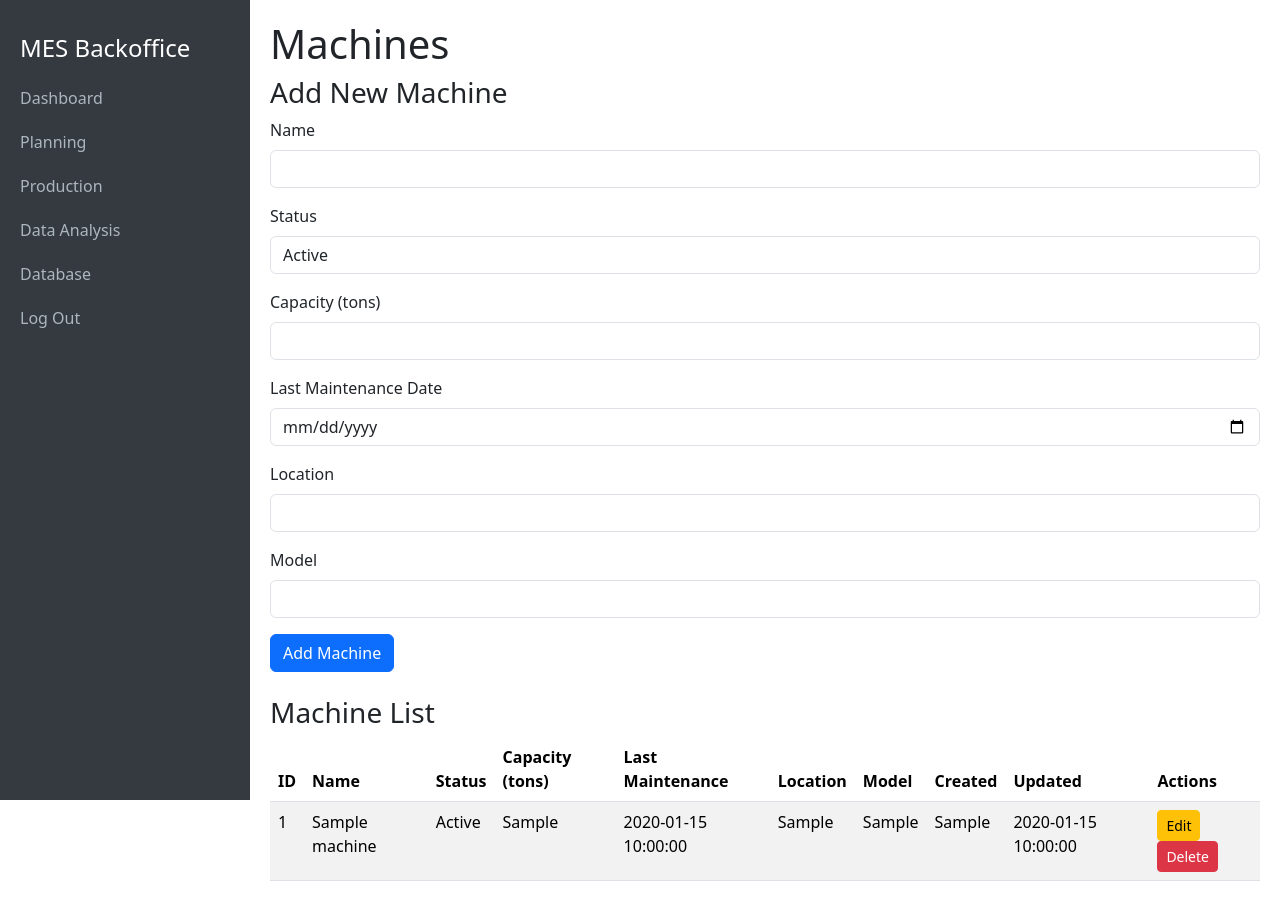
After one commit to tadrian0/mes, a PHP site: page /mes/pages/database/machines.php in a window 1280 px wide. The commit adds this page. Run offline with PHP 8.4, Linux system fonts and the light colour scheme; the visitor is signed in with stand-in values (Sample User, id 1); tables that the repository leaves empty or names only in its code hold one stand-in row (values such as "Sample post").

Commit message:
Project structure changes & Implemented machines CRUD

```diff
--- a/includes/Config.php
+++ b/includes/Config.php
@@ -1,5 +1,5 @@
 <?php
 $siteBaseUrl = "http://localhost/mes/";
-
+define('INCLUDE_PATH', $_SERVER['DOCUMENT_ROOT'] . '/mes/includes/');
 
 ?>
--- /dev/null
+++ b/includes/MachineManager.php
@@ -0,0 +1,110 @@
+<?php
+class MachineManager
+{
+    private $pdo;
+
+    public function __construct(PDO $pdo)
+    {
+        $this->pdo = $pdo;
+    }
+
+    public function createMachine(string $name, string $status = 'Active', float $capacity = 0.0, ?string $lastMaintenanceDate = null, string $location = '', string $model = ''): bool
+    {
+        if (empty($name) || empty($location) || empty($model) || $capacity <= 0) {
+            return false;
+        }
+        try {
+            $stmt = $this->pdo->prepare('
+                INSERT INTO machines (Name, Status, Capacity, LastMaintenanceDate, Location, Model)
+                VALUES (?, ?, ?, ?, ?, ?)
+            ');
+            return $stmt->execute([$name, $status, $capacity, $lastMaintenanceDate, $location, $model]);
+        } catch (PDOException $e) {
+            return false;
+        }
+    }
+
+    public function getMachineById(int $machineId): ?array
+    {
+        try {
+            $stmt = $this->pdo->prepare('
+                SELECT MachineID, Name, Status, Capacity, LastMaintenanceDate, Location, Model, CreatedAt, UpdatedAt
+                FROM machines
+                WHERE MachineID = ?
+            ');
+            $stmt->execute([$machineId]);
+            return $stmt->fetch(PDO::FETCH_ASSOC) ?: null;
+        } catch (PDOException $e) {
+            return null;
+        }
+    }
+
+    public function updateMachine(int $machineId, ?string $name = null, ?string $status = null, ?float $capacity = null, ?string $lastMaintenanceDate = null, ?string $location = null, ?string $model = null): bool
+    {
+        $updates = [];
+        $params = [];
+        if ($name !== null && $name !== '') {
+            $updates[] = 'Name = ?';
+            $params[] = $name;
+        }
+        if ($status !== null && $status !== '') {
+            $updates[] = 'Status = ?';
+            $params[] = $status;
+        }
+        if ($capacity !== null && $capacity > 0) {
+            $updates[] = 'Capacity = ?';
+            $params[] = $capacity;
+        }
+        if ($lastMaintenanceDate !== null) {
+            $updates[] = 'LastMaintenanceDate = ?';
+            $params[] = $lastMaintenanceDate;
+        }
+        if ($location !== null && $location !== '') {
+            $updates[] = 'Location = ?';
+            $params[] = $location;
+        }
+        if ($model !== null && $model !== '') {
+            $updates[] = 'Model = ?';
+            $params[] = $model;
+        }
+        if (empty($updates)) {
+            return false;
+        }
+        $params[] = $machineId;
+        try {
+            $stmt = $this->pdo->prepare('
+                UPDATE machines
+                SET ' . implode(', ', $updates) . '
+                WHERE MachineID = ?
+            ');
+            return $stmt->execute($params);
+        } catch (PDOException $e) {
+            return false;
+        }
+    }
+
+    public function deleteMachine(int $machineId): bool
+    {
+        try {
+            $stmt = $this->pdo->prepare('DELETE FROM machines WHERE MachineID = ?');
+            return $stmt->execute([$machineId]);
+        } catch (PDOException $e) {
+            return false;
+        }
+    }
+
+    public function listMachines(): array
+    {
+        try {
+            $stmt = $this->pdo->query('
+                SELECT MachineID, Name, Status, Capacity, LastMaintenanceDate, Location, Model, CreatedAt, UpdatedAt
+                FROM machines
+                ORDER BY Name ASC
+            ');
+            return $stmt->fetchAll(PDO::FETCH_ASSOC);
+        } catch (PDOException $e) {
+            return [];
+        }
+    }
+}
+?>
--- a/includes/Sidebar.php
+++ b/includes/Sidebar.php
@@ -13,17 +13,29 @@ function sidebarLink($href, $text, $currentPage)
     <nav class="nav flex-column">
         <?php echo sidebarLink('dashboard', 'Dashboard', $currentPage); ?>
         <?php echo sidebarLink('planning', 'Planning', $currentPage); ?>
-        <?php echo sidebarLink('production', 'Production', $currentPage); ?>
+        <a class="nav-link" data-bs-toggle="collapse" href="#productionMenu" role="button" aria-expanded="false"
+            aria-controls="productionMenu">
+            Production
+        </a>
+        <div class="collapse" id="productionMenu">
+            <?php echo sidebarLink('pages/production/operator-logs', 'Operator Logs', $currentPage); ?>
+            <?php echo sidebarLink('pages/production/production-logs', 'Production Logs', $currentPage); ?>
+            <?php echo sidebarLink('pages/production/machine-stops', 'Machine Stops', $currentPage); ?>
+            <?php echo sidebarLink('pages/production/raw-materials', 'Raw Materials', $currentPage); ?>
+            <?php echo sidebarLink('pages/production/rejects', 'Rejects', $currentPage); ?>
+            <?php echo sidebarLink('pages/production/batches', 'Batches', $currentPage); ?>
+            <?php echo sidebarLink('pages/production/adjustments', 'Adjustments', $currentPage); ?>
+        </div>
         <?php echo sidebarLink('data-analysis', 'Data Analysis', $currentPage); ?>
         <a class="nav-link" data-bs-toggle="collapse" href="#databaseMenu" role="button" aria-expanded="false"
             aria-controls="databaseMenu">
             Database
         </a>
         <div class="collapse" id="databaseMenu">
-            <?php echo sidebarLink('users', 'Users', $currentPage); ?>
-            <?php echo sidebarLink('articles', 'Articles', $currentPage); ?>
-            <?php echo sidebarLink('cycles', 'Cycles', $currentPage); ?>
-            <?php echo sidebarLink('machines', 'Machines', $currentPage); ?>
+            <?php echo sidebarLink('pages/database/users', 'Users', $currentPage); ?>
+            <?php echo sidebarLink('pages/database/articles', 'Articles', $currentPage); ?>
+            <?php echo sidebarLink('pages/database/cycles', 'Cycles', $currentPage); ?>
+            <?php echo sidebarLink('pages/database/machines', 'Machines', $currentPage); ?>
         </div>
         <?php echo sidebarLink('logout', 'Log Out', $currentPage); ?>
     </nav>
--- /dev/null
+++ b/pages/database/machines.php
@@ -0,0 +1,231 @@
+<?php
+require_once $_SERVER['DOCUMENT_ROOT'] . '/mes/includes/Config.php';
+require_once INCLUDE_PATH . 'IsAdmin.php';
+require_once INCLUDE_PATH . 'Database.php';
+require_once INCLUDE_PATH . 'MachineManager.php';
+
+$isAdmin = isAdmin();
+
+$machineManager = new MachineManager($pdo);
+
+$message = '';
+if ($isAdmin && $_SERVER['REQUEST_METHOD'] === 'POST') {
+    if (isset($_POST['create'])) {
+        $name = trim($_POST['name'] ?? '');
+        $status = trim($_POST['status'] ?? 'Active');
+        $capacity = floatval(trim($_POST['capacity'] ?? 0));
+        $lastMaintenanceDate = trim($_POST['last_maintenance_date'] ?? null);
+        $location = trim($_POST['location'] ?? '');
+        $model = trim($_POST['model'] ?? '');
+        if ($machineManager->createMachine($name, $status, $capacity, $lastMaintenanceDate, $location, $model)) {
+            $message = 'Machine created successfully.';
+        } else {
+            $message = 'Error creating machine.';
+        }
+    } elseif (isset($_POST['edit'])) {
+        $machineId = (int) ($_POST['machine_id'] ?? 0);
+        $name = trim($_POST['edit_name'] ?? '');
+        $status = trim($_POST['edit_status'] ?? 'Active');
+        $capacity = floatval(trim($_POST['edit_capacity'] ?? 0));
+        $lastMaintenanceDate = trim($_POST['edit_last_maintenance_date'] ?? null);
+        $location = trim($_POST['edit_location'] ?? '');
+        $model = trim($_POST['edit_model'] ?? '');
+        if ($machineManager->updateMachine($machineId, $name, $status, $capacity, $lastMaintenanceDate, $location, $model)) {
+            $message = 'Machine updated successfully.';
+        } else {
+            $message = 'Error updating machine.';
+        }
+    } elseif (isset($_POST['delete'])) {
+        $machineId = (int) ($_POST['machine_id'] ?? 0);
+        if ($machineManager->deleteMachine($machineId)) {
+            $message = 'Machine deleted successfully.';
+        } else {
+            $message = 'Error deleting machine.';
+        }
+    }
+}
+
+$machines = $machineManager->listMachines();
+?>
+
+<!DOCTYPE html>
+<html lang="en">
+
+<head>
+    <meta charset="UTF-8">
+    <meta name="viewport" content="width=device-width, initial-scale=1.0">
+    <title>MES Backoffice - Machines</title>
+    <link href="https://cdn.jsdelivr.net/npm/bootstrap@5.3.3/dist/css/bootstrap.min.css" rel="stylesheet"
+        integrity="sha384-QWTKZyjpPEjISv5WaRU9OFeRpok6YctnYmDr5pNlyT2bRjXh0JMhjY6hW+ALEwIH" crossorigin="anonymous">
+    <link href="<?= $siteBaseUrl ?>styles/backoffice.css" rel="stylesheet" />
+</head>
+
+<body>
+    <?php include INCLUDE_PATH . 'Sidebar.php'; ?>
+
+    <div class="content">
+        <h1>Machines</h1>
+        <?php if ($message): ?>
+            <div class="alert alert-info"><?php echo htmlspecialchars($message); ?></div>
+        <?php endif; ?>
+
+        <?php if ($isAdmin): ?>
+            <h3>Add New Machine</h3>
+            <form method="post" action="">
+                <div class="mb-3">
+                    <label for="name" class="form-label">Name</label>
+                    <input type="text" class="form-control" id="name" name="name" required>
+                </div>
+                <div class="mb-3">
+                    <label for="status" class="form-label">Status</label>
+                    <select class="form-control" id="status" name="status" required>
+                        <option value="Active">Active</option>
+                        <option value="Inactive">Inactive</option>
+                        <option value="Maintenance">Maintenance</option>
+                    </select>
+                </div>
+                <div class="mb-3">
+                    <label for="capacity" class="form-label">Capacity (tons)</label>
+                    <input type="number" step="0.01" class="form-control" id="capacity" name="capacity" required>
+                </div>
+                <div class="mb-3">
+                    <label for="last_maintenance_date" class="form-label">Last Maintenance Date</label>
+                    <input type="date" class="form-control" id="last_maintenance_date" name="last_maintenance_date">
+                </div>
+                <div class="mb-3">
+                    <label for="location" class="form-label">Location</label>
+                    <input type="text" class="form-control" id="location" name="location" required>
+                </div>
+                <div class="mb-3">
+                    <label for="model" class="form-label">Model</label>
+                    <input type="text" class="form-control" id="model" name="model" required>
+                </div>
+                <button type="submit" name="create" class="btn btn-primary">Add Machine</button>
+            </form>
+        <?php endif; ?>
+
+        <h3 class="mt-4">Machine List</h3>
+        <table class="table table-striped">
+            <thead>
+                <tr>
+                    <th>ID</th>
+                    <th>Name</th>
+                    <th>Status</th>
+                    <th>Capacity (tons)</th>
+                    <th>Last Maintenance</th>
+                    <th>Location</th>
+                    <th>Model</th>
+                    <th>Created</th>
+                    <th>Updated</th>
+                    <th>Actions</th>
+                </tr>
+            </thead>
+            <tbody>
+                <?php foreach ($machines as $machine): ?>
+                    <tr>
+                        <td><?php echo htmlspecialchars($machine['MachineID']); ?></td>
+                        <td><?php echo htmlspecialchars($machine['Name']); ?></td>
+                        <td><?php echo htmlspecialchars($machine['Status']); ?></td>
+                        <td><?php echo htmlspecialchars($machine['Capacity']); ?></td>
+                        <td><?php echo htmlspecialchars($machine['LastMaintenanceDate'] ?? 'N/A'); ?></td>
+                        <td><?php echo htmlspecialchars($machine['Location']); ?></td>
+                        <td><?php echo htmlspecialchars($machine['Model']); ?></td>
+                        <td><?php echo htmlspecialchars($machine['CreatedAt']); ?></td>
+                        <td><?php echo htmlspecialchars($machine['UpdatedAt']); ?></td>
+                        <td>
+                            <?php if ($isAdmin): ?>
+                                <button type="button" class="btn btn-sm btn-warning" data-bs-toggle="modal"
+                                    data-bs-target="#editModal<?php echo $machine['MachineID']; ?>">
+                                    Edit
+                                </button>
+                                <form method="post" action="" style="display: inline;"
+                                    onsubmit="return confirm('Are you sure you want to delete this machine?');">
+                                    <input type="hidden" name="machine_id" value="<?php echo $machine['MachineID']; ?>">
+                                    <button type="submit" name="delete" class="btn btn-sm btn-danger">Delete</button>
+                                </form>
+                            <?php endif; ?>
+                        </td>
+                    </tr>
+                    <?php if ($isAdmin): ?>
+                        <div class="modal fade" id="editModal<?php echo $machine['MachineID']; ?>" tabindex="-1"
+                            aria-labelledby="editModalLabel<?php echo $machine['MachineID']; ?>" aria-hidden="true">
+                            <div class="modal-dialog">
+                                <div class="modal-content">
+                                    <div class="modal-header">
+                                        <h5 class="modal-title" id="editModalLabel<?php echo $machine['MachineID']; ?>">Edit
+                                            Machine</h5>
+                                        <button type="button" class="btn-close" data-bs-dismiss="modal"
+                                            aria-label="Close"></button>
+                                    </div>
+                                    <form method="post" action="">
+                                        <div class="modal-body">
+                                            <input type="hidden" name="machine_id" value="<?php echo $machine['MachineID']; ?>">
+                                            <div class="mb-3">
+                                                <label for="edit_name_<?php echo $machine['MachineID']; ?>"
+                                                    class="form-label">Name</label>
+                                                <input type="text" class="form-control"
+                                                    id="edit_name_<?php echo $machine['MachineID']; ?>" name="edit_name"
+                                                    value="<?php echo htmlspecialchars($machine['Name']); ?>" required>
+                                            </div>
+                                            <div class="mb-3">
+                                                <label for="edit_status_<?php echo $machine['MachineID']; ?>"
+                                                    class="form-label">Status</label>
+                                                <select class="form-control"
+                                                    id="edit_status_<?php echo $machine['MachineID']; ?>" name="edit_status"
+                                                    required>
+                                                    <option value="Active" <?php echo $machine['Status'] === 'Active' ? 'selected' : ''; ?>>Active</option>
+                                                    <option value="Inactive" <?php echo $machine['Status'] === 'Inactive' ? 'selected' : ''; ?>>Inactive</option>
+                                                    <option value="Maintenance" <?php echo $machine['Status'] === 'Maintenance' ? 'selected' : ''; ?>>Maintenance</option>
+                                                </select>
+                                            </div>
+                                            <div class="mb-3">
+                                                <label for="edit_capacity_<?php echo $machine['MachineID']; ?>"
+                                                    class="form-label">Capacity (tons)</label>
+                                                <input type="number" step="0.01" class="form-control"
+                                                    id="edit_capacity_<?php echo $machine['MachineID']; ?>" name="edit_capacity"
+                                                    value="<?php echo htmlspecialchars($machine['Capacity']); ?>" required>
+                                            </div>
+                                            <div class="mb-3">
+                                                <label for="edit_last_maintenance_date_<?php echo $machine['MachineID']; ?>"
+                                                    class="form-label">Last Maintenance Date</label>
+                                                <input type="date" class="form-control"
+                                                    id="edit_last_maintenance_date_<?php echo $machine['MachineID']; ?>"
+                                                    name="edit_last_maintenance_date"
+                                                    value="<?php echo htmlspecialchars($machine['LastMaintenanceDate'] ?? ''); ?>">
+                                            </div>
+                                            <div class="mb-3">
+                                                <label for="edit_location_<?php echo $machine['MachineID']; ?>"
+                                                    class="form-label">Location</label>
+                                                <input type="text" class="form-control"
+                                                    id="edit_location_<?php echo $machine['MachineID']; ?>" name="edit_location"
+                                                    value="<?php echo htmlspecialchars($machine['Location']); ?>" required>
+                                            </div>
+                                            <div class="mb-3">
+                                                <label for="edit_model_<?php echo $machine['MachineID']; ?>"
+                                                    class="form-label">Model</label>
+                                                <input type="text" class="form-control"
+                                                    id="edit_model_<?php echo $machine['MachineID']; ?>" name="edit_model"
+                                                    value="<?php echo htmlspecialchars($machine['Model']); ?>" required>
+                                            </div>
+                                        </div>
+                                        <div class="modal-footer">
+                                            <button type="button" class="btn btn-secondary"
+                                                data-bs-dismiss="modal">Close</button>
+                                            <button type="submit" name="edit" class="btn btn-primary">Save changes</button>
+                                        </div>
+                                    </form>
+                                </div>
+                            </div>
+                        </div>
+                    <?php endif; ?>
+                <?php endforeach; ?>
+            </tbody>
+        </table>
+    </div>
+
+    <script src="https://cdn.jsdelivr.net/npm/bootstrap@5.3.3/dist/js/bootstrap.bundle.min.js"
+        integrity="sha384-YvpcrYf0tY3lHB60NNkmXc5s9fDVZLESaAA55NDzOxhy9GkcIdslK1eN7N6jIeHz"
+        crossorigin="anonymous"></script>
+</body>
+
+</html>
```
Also changed, not shown: dashboard.php (+1 -20 lines), pages/database/users.php (renamed from users.php, +4 -23 lines), planning.php (+1 -20 lines), pages/database/articles.php (added), pages/database/cycles.php (added), pages/production/adjustements.php (added), pages/production/batches.php (added), pages/production/machine-stops.php (added), pages/production/operator-logs.php (added), pages/production/production-logs.php (added), pages/production/raw-materials.php (added), pages/production/rejects.php (added).
